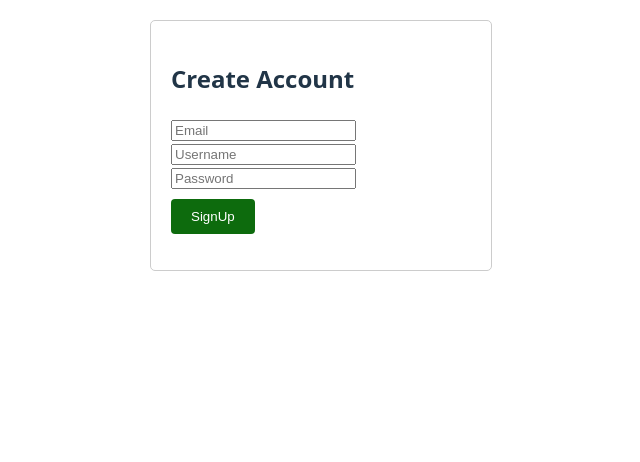
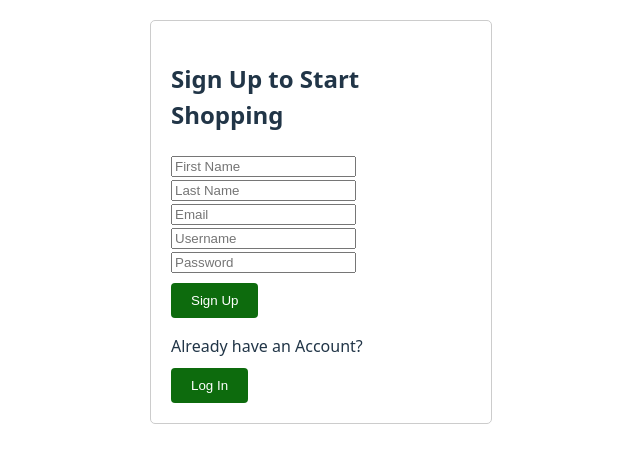
Before and after one commit to Leyley0323/MERN-Project, a React app in the folder frontend/: page /signup in a window 1280 px wide. Shown: the top 462 px of the page, without its empty margins (319-959 px from the left). Built offline with nearby package versions, Linux system fonts and the light colour scheme; the HTML template or start-up script is replaced by a standard one.

Commit message:
Enhance Signup component with name fields
Added first name and last name fields to signup form and updated the signup process to include these fields in the request.

```diff
--- a/frontend/src/components/SignUp.tsx
+++ b/frontend/src/components/SignUp.tsx
@@ -1,16 +1,20 @@
 import React from 'react';
 import { useNavigate } from 'react-router-dom';
+import '../App.css';
+import logo from "../assets/logo.png";
 
 function Signup() {
     const [email, setEmail] = React.useState('');
     const [username, setUsername] = React.useState('');
     const [password, setPassword] = React.useState('');
     const [message, setMessage] = React.useState('');
+    const [firstname, setFirstName] = React.useState('');
+    const [lastname, setLastName] = React.useState('');
     const navigate = useNavigate();
 
     async function doSignup(event: any) {
     event.preventDefault();
-    const obj = { username, password, email };
+    const obj = { username, password, email, firstname, lastname };
     const js = JSON.stringify(obj);
 
     try {
@@ -24,28 +28,33 @@ function Signup() {
         setMessage(res.message);
     } catch (e) {
         console.error(e);
-        setMessage('Signup failed');
+        setMessage('Signup failed please try again later');
     }
     }
-
     function doLogin(event: any): void {
         event.preventDefault();
         navigate('/login');
     }
 
-    // add first name, last name etc
+
     return (
-    <div id="signupdiv">
-        <h2>Create Account</h2>
-        <input placeholder="Email" onChange={(e) => setEmail(e.target.value)} />
-        <input placeholder="Username" onChange={(e) => setUsername(e.target.value)} />
+        <div id="signupdiv">
+        <h2>Sign Up to Start Shopping</h2>
+        <input type="text" placeholder="First Name" onChange={(e) => setFirstName(e.target.value)} />
+        <input type="text" placeholder="Last Name" onChange={(e) => setLastName(e.target.value)} />
+        <input type="text" placeholder="Email" onChange={(e) => setEmail(e.target.value)} />
+        <input type="text" placeholder="Username" onChange={(e) => setUsername(e.target.value)} />
         <input
         placeholder="Password"
         type="password"
         onChange={(e) => setPassword(e.target.value)}/>
         <br />
-        <input type="submit" id="SignUpButton" className="buttons" value = "SignUp" onClick={doLogin} />
+        <input type="submit" id="SignUpButton" className="buttons" value = "Sign Up" onClick={doSignup} />
         <p>{message}</p>
+
+        <span id="loginLink"> Already have an Account? </span> <br/>
+        <input type="submit" className="buttons" value="Log In" onClick={doLogin} />
+
     </div>
     );
 }
```
